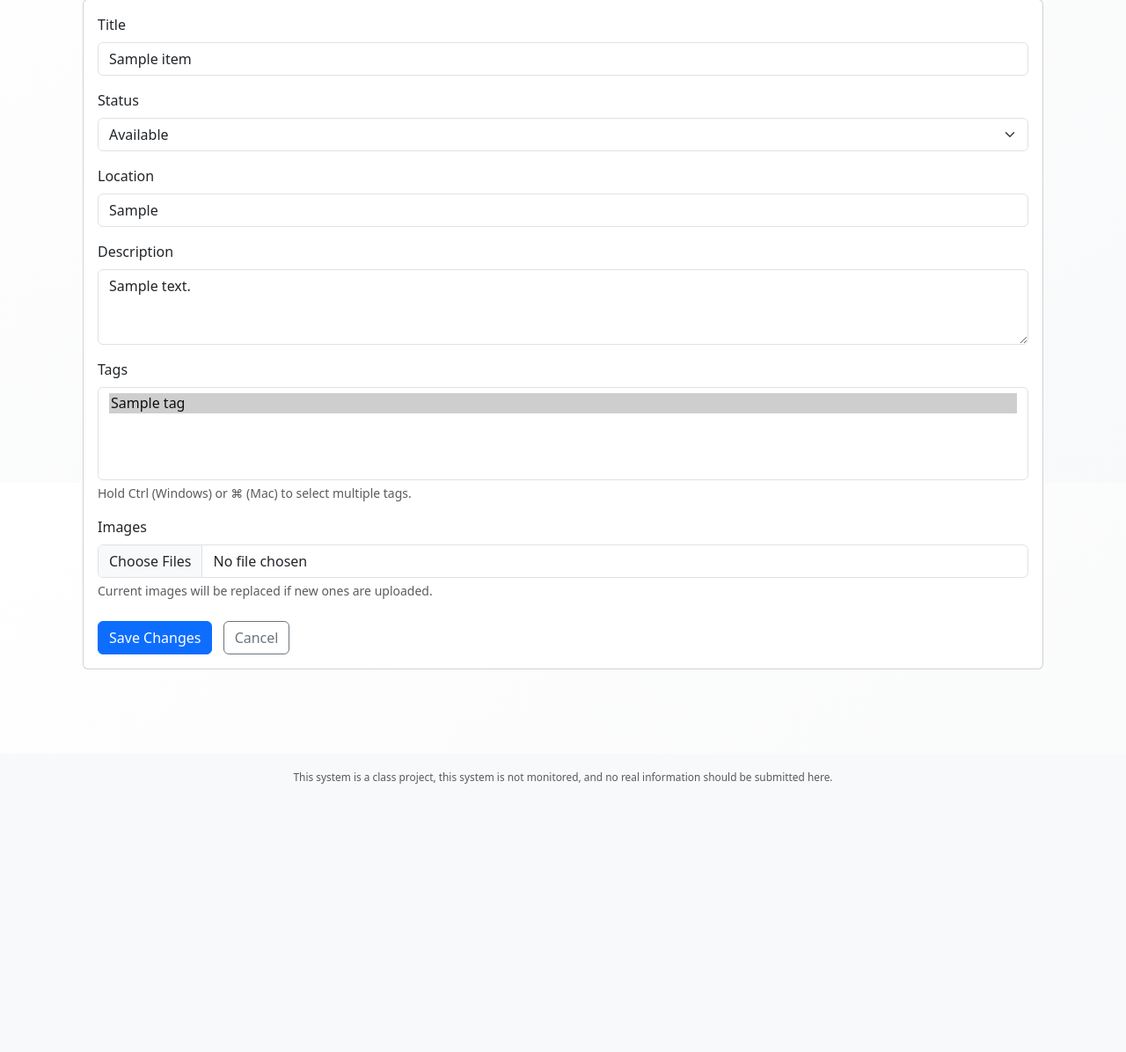
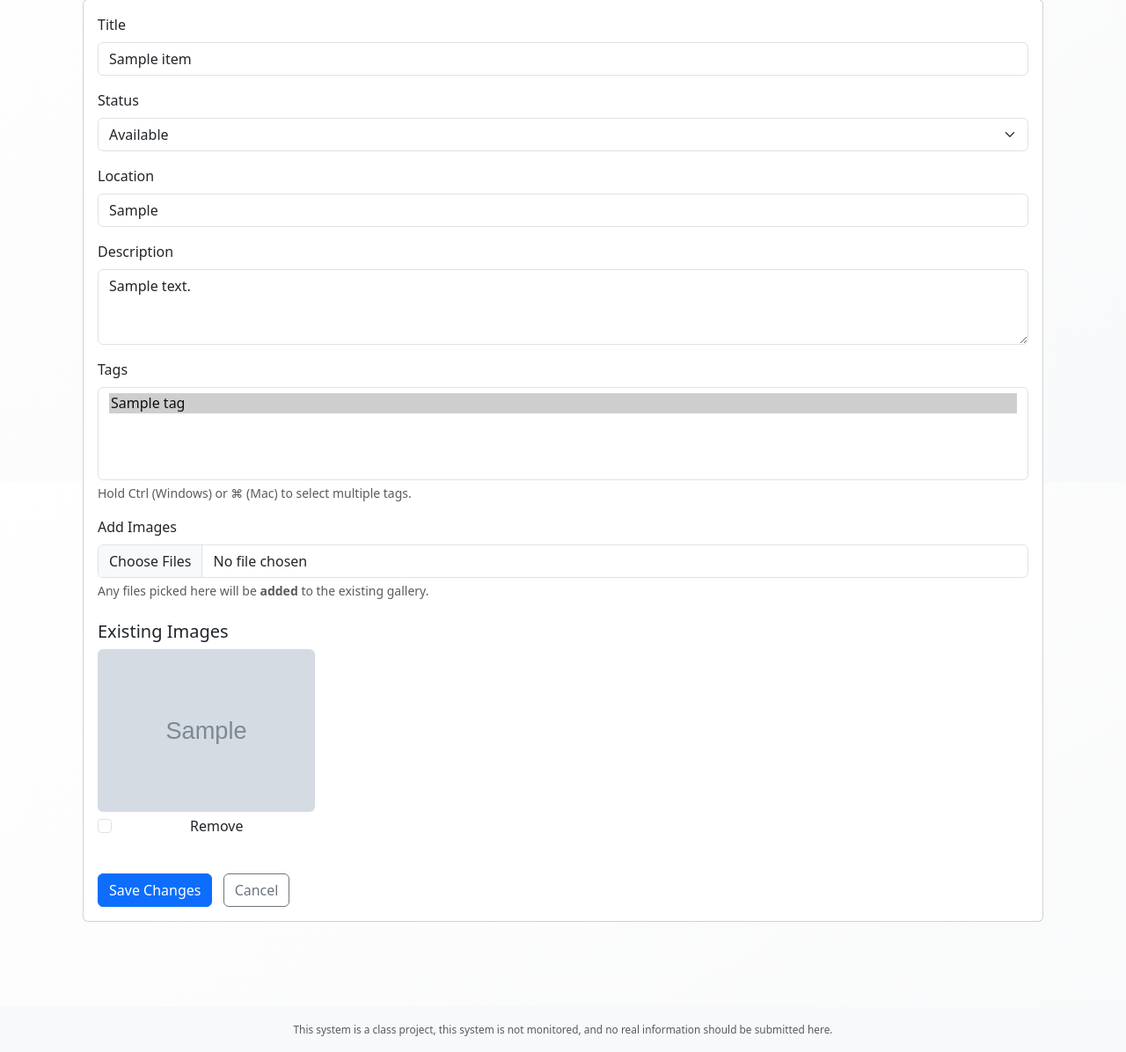
Before and after one commit to AidanSzilagyi/textbook-lending-catalog, a Django app: page /items/00000000-0000-0000-0000-000000000001/edit/ in a window 1280 px wide. Shown: the part 251-1447 px from the top of the page at 88% size. Before the commit the page ends 1142 px from the top, so only its background shows below. Run offline with Django 5.2, Linux system fonts and the light colour scheme; a user stored in the database is signed in; tables that the repository leaves empty hold one stand-in row (values such as "Sample post"); grey boxes marked "Sample" are stand-in pictures; parts of the project's set-up code (start-up, migrations or seed data) failed here and were passed over; some libraries are stand-ins or nearby versions.

Commit message:
Allowed users to add multiple images for a songle item

```diff
--- a/mainmenu/templates/edit_item.html
+++ b/mainmenu/templates/edit_item.html
@@ -35,11 +35,29 @@
           <div class="form-text">Hold Ctrl (Windows) or ⌘ (Mac) to select multiple tags.</div>
         </div>
 
-        <div class="mb-3">
-          <label for="{{ form.images.id_for_label }}" class="form-label">Images</label>
-          {{ form.images }}
-          <div class="form-text">Current images will be replaced if new ones are uploaded.</div>
+        <div class="mb-4">
+          <label for="id_images" class="form-label">Add Images</label>
+          <input type="file" name="images" id="id_images" multiple class="form-control">
+          <div class="form-text">
+            Any files picked here will be <strong>added</strong> to the existing gallery.
+          </div>
         </div>
+
+        {% if item.images.exists %}
+          <h5>Existing Images</h5>
+          <div class="row mb-4">
+            {% for img in item.images.all %}
+              <div class="col-md-3 text-center mb-3">
+                <img src="{{ img.image.url }}" class="img-fluid rounded mb-1" alt="">
+                <div class="form-check">
+                  <input class="form-check-input" type="checkbox"
+                         name="delete_image_ids" value="{{ img.id }}" id="img{{ img.id }}">
+                  <label class="form-check-label" for="img{{ img.id }}">Remove</label>
+                </div>
+              </div>
+            {% endfor %}
+          </div>
+        {% endif %}
 
         {% if form.errors %}
           <div class="alert alert-danger">
--- a/mainmenu/views.py
+++ b/mainmenu/views.py
@@ -752,28 +752,29 @@ def edit_item(request, uuid):
 
     if request.user.profile.userRole != 1 or item.owner != request.user:
         return HttpResponseForbidden("You do not have permission to edit this item.")
-
     if item.status != Item.STATUS_AVAILABLE:
         return HttpResponseForbidden("You can only edit available items.")
 
     if request.method == 'POST':
         form = ItemForm(request.POST, request.FILES, instance=item)
         if form.is_valid():
-            item = form.save()
+            form.save()
 
-            if request.FILES.getlist('images'):
-                item.images.all().delete()
-                for f in request.FILES.getlist('images'):
-                    img = ItemImage.objects.create(image=f)
-                    item.images.add(img)
+            for img_id in request.POST.getlist('delete_image_ids'):
+                item.images.filter(id=img_id).delete()
 
-            return redirect('item_detail', uuid=uuid)
+            for f in request.FILES.getlist('images'):
+                img = ItemImage.objects.create(image=f)
+                item.images.add(img)
+
+            messages.success(request, "Item updated successfully!")
+            return redirect('item_detail', uuid=item.uuid)
     else:
         form = ItemForm(instance=item)
 
     return render(request, 'edit_item.html', {
         'form': form,
-        'item': item
+        'item': item,
     })
 
 @login_required
```
Also changed, not shown: mainmenu/templates/item_detail.html (+21 -4 lines).
